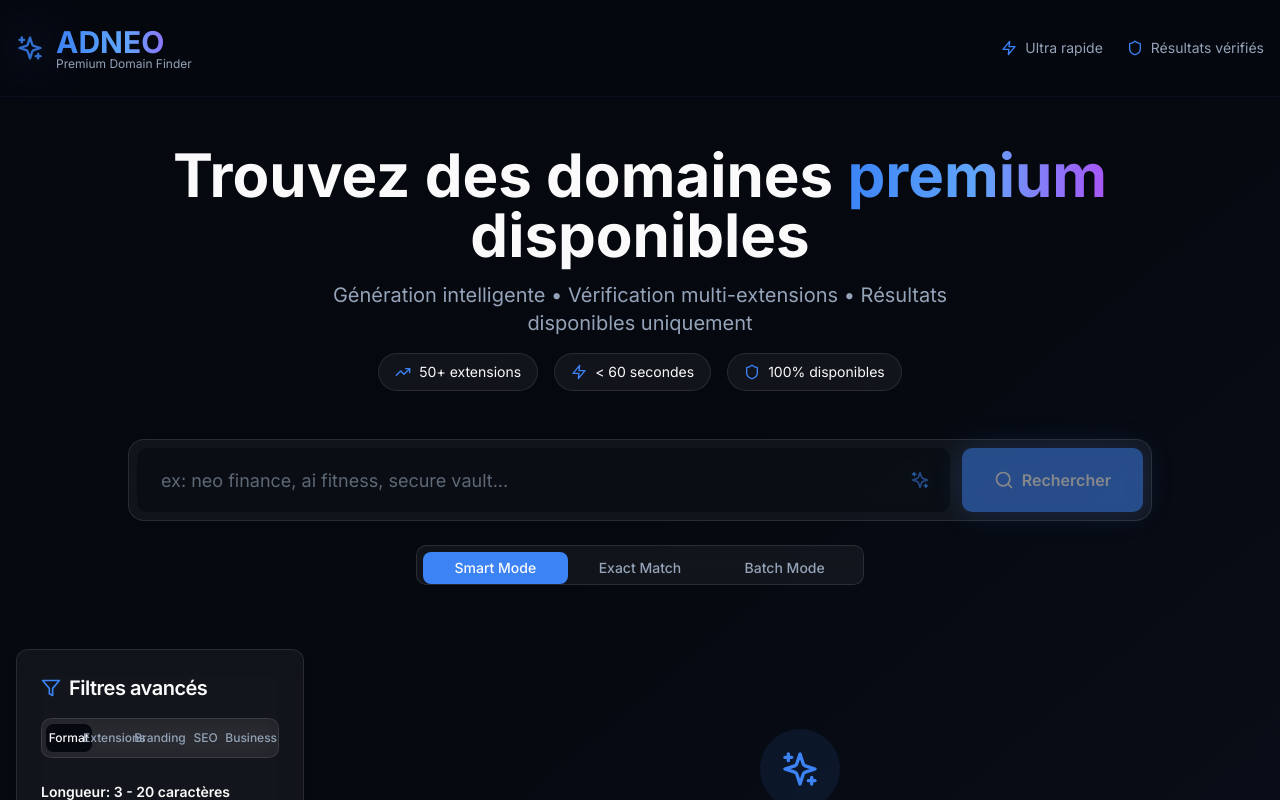
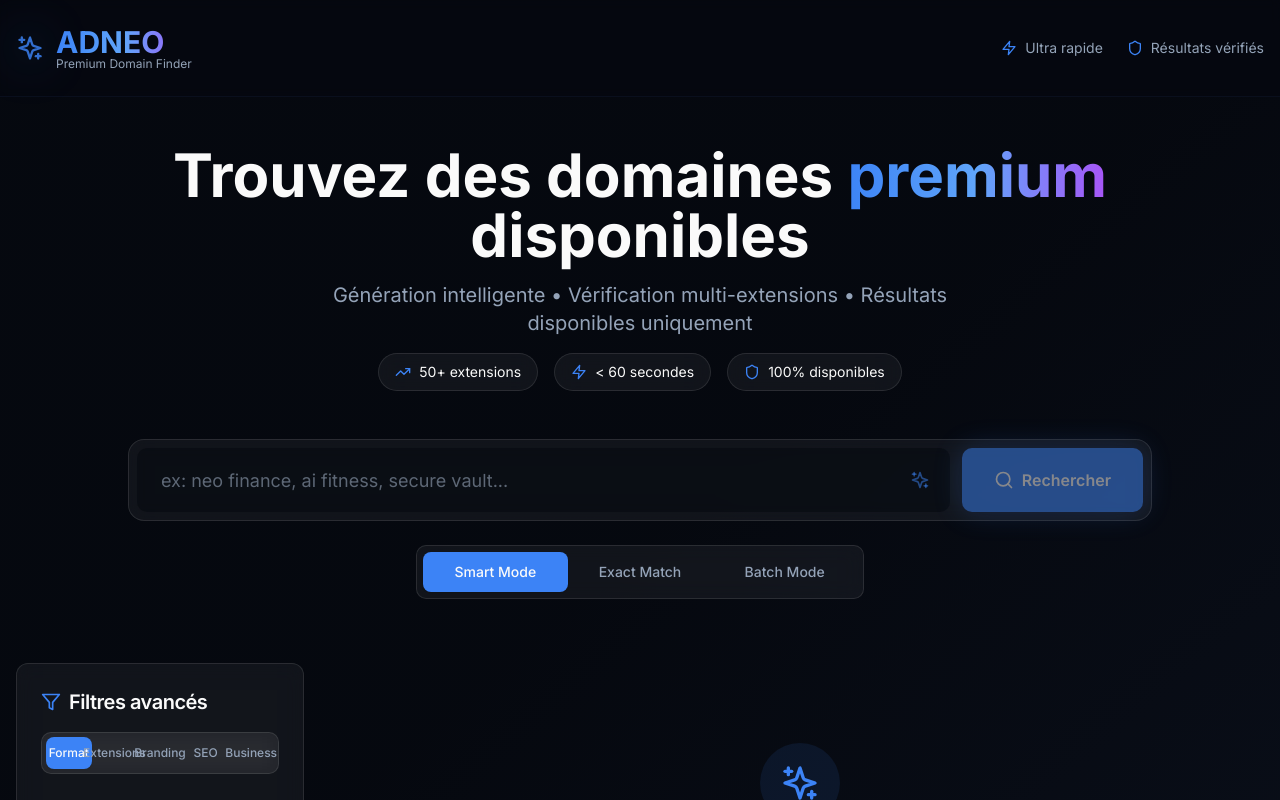
Before and after one commit to helloneovia/adneo, a Next.js app: page / in a window 1280 px wide. Shown: the top 800 px of the page. Built offline with nearby package versions, Linux system fonts and the light colour scheme.

Commit message:
Fix: Improve button centering, fix Branding/Business tabs errors, enhance TabsList design

```diff
--- a/components/filters-panel.tsx
+++ b/components/filters-panel.tsx
@@ -58,15 +58,40 @@ export function FiltersPanel({ onFiltersChange }: FiltersPanelProps) {
       </CardHeader>
       <CardContent>
         <Tabs defaultValue="format" className="w-full">
-          <TabsList className="glass grid w-full grid-cols-5 mb-6">
-            <TabsTrigger value="format" className="text-xs">Format</TabsTrigger>
-            <TabsTrigger value="tlds" className="text-xs">Extensions</TabsTrigger>
-            <TabsTrigger value="branding" className="text-xs">Branding</TabsTrigger>
-            <TabsTrigger value="seo" className="text-xs">SEO</TabsTrigger>
-            <TabsTrigger value="business" className="text-xs">Business</TabsTrigger>
+          <TabsList className="glass grid w-full grid-cols-5 mb-6 h-auto p-1">
+            <TabsTrigger
+              value="format"
+              className="text-xs py-2 data-[state=active]:bg-primary data-[state=active]:text-primary-foreground"
+            >
+              Format
+            </TabsTrigger>
+            <TabsTrigger
+              value="tlds"
+              className="text-xs py-2 data-[state=active]:bg-primary data-[state=active]:text-primary-foreground"
+            >
+              Extensions
+            </TabsTrigger>
+            <TabsTrigger
+              value="branding"
+              className="text-xs py-2 data-[state=active]:bg-primary data-[state=active]:text-primary-foreground"
+            >
+              Branding
+            </TabsTrigger>
+            <TabsTrigger
+              value="seo"
+              className="text-xs py-2 data-[state=active]:bg-primary data-[state=active]:text-primary-foreground"
+            >
+              SEO
+            </TabsTrigger>
+            <TabsTrigger
+              value="business"
+              className="text-xs py-2 data-[state=active]:bg-primary data-[state=active]:text-primary-foreground"
+            >
+              Business
+            </TabsTrigger>
           </TabsList>
 
-          <TabsContent value="format" className="space-y-6">
+          <TabsContent value="format" className="space-y-6 mt-6">
             <div>
               <Label className="text-sm font-semibold mb-3 block">
                 Longueur: {filters.minLength} - {filters.maxLength} caractères
@@ -112,7 +137,7 @@ export function FiltersPanel({ onFiltersChange }: FiltersPanelProps) {
             </div>
           </TabsContent>
 
-          <TabsContent value="tlds" className="space-y-4">
+          <TabsContent value="tlds" className="space-y-4 mt-6">
             <div>
               <Label className="text-sm font-semibold mb-3 block">Catégories rapides</Label>
               <div className="flex flex-wrap gap-2">
@@ -140,12 +165,15 @@ export function FiltersPanel({ onFiltersChange }: FiltersPanelProps) {
                   <Badge
                     key={tld}
                     variant="secondary"
-                    className="glass cursor-pointer hover:bg-primary/20 transition-colors group"
+                    className="glass cursor-pointer hover:bg-primary/20 transition-colors group flex items-center gap-1"
                   >
                     {tld}
                     <X
-                      className="ml-1.5 h-3 w-3 opacity-0 group-hover:opacity-100 transition-opacity"
-                      onClick={() => toggleTld(tld)}
+                      className="h-3 w-3 opacity-0 group-hover:opacity-100 transition-opacity cursor-pointer"
+                      onClick={(e) => {
+                        e.stopPropagation();
+                        toggleTld(tld);
+                      }}
                     />
                   </Badge>
                 ))}
@@ -170,7 +198,7 @@ export function FiltersPanel({ onFiltersChange }: FiltersPanelProps) {
             </div>
           </TabsContent>
 
-          <TabsContent value="branding" className="space-y-6">
+          <TabsContent value="branding" className="space-y-6 mt-6">
             <div>
               <Label className="text-sm font-semibold mb-3 block">
                 Score de brandabilité minimum: {filters.minBrandScore}/30
@@ -187,7 +215,7 @@ export function FiltersPanel({ onFiltersChange }: FiltersPanelProps) {
             <div>
               <Label className="text-sm font-semibold mb-2 block">Style</Label>
               <Select value={filters.style} onValueChange={(v) => updateFilter("style", v)}>
-                <SelectTrigger className="glass">
+                <SelectTrigger className="glass w-full">
                   <SelectValue placeholder="Tous les styles" />
                 </SelectTrigger>
                 <SelectContent>
@@ -202,7 +230,7 @@ export function FiltersPanel({ onFiltersChange }: FiltersPanelProps) {
             </div>
           </TabsContent>
 
-          <TabsContent value="seo" className="space-y-4">
+          <TabsContent value="seo" className="space-y-4 mt-6">
             <div className="p-4 glass rounded-lg">
               <p className="text-sm text-muted-foreground">
                 Les filtres SEO seront appliqués automatiquement selon les mots-clés de recherche.
@@ -210,11 +238,11 @@ export function FiltersPanel({ onFiltersChange }: FiltersPanelProps) {
             </div>
           </TabsContent>
 
-          <TabsContent value="business" className="space-y-4">
+          <TabsContent value="business" className="space-y-4 mt-6">
             <div>
               <Label className="text-sm font-semibold mb-2 block">Catégorie</Label>
               <Select value={filters.category} onValueChange={(v) => updateFilter("category", v)}>
-                <SelectTrigger className="glass">
+                <SelectTrigger className="glass w-full">
                   <SelectValue placeholder="Toutes les catégories" />
                 </SelectTrigger>
                 <SelectContent>
@@ -231,7 +259,7 @@ export function FiltersPanel({ onFiltersChange }: FiltersPanelProps) {
             <div>
               <Label className="text-sm font-semibold mb-2 block">Ton</Label>
               <Select value={filters.tone} onValueChange={(v) => updateFilter("tone", v)}>
-                <SelectTrigger className="glass">
+                <SelectTrigger className="glass w-full">
                   <SelectValue placeholder="Tous les tons" />
                 </SelectTrigger>
                 <SelectContent>
--- a/components/search-form.tsx
+++ b/components/search-form.tsx
@@ -68,14 +68,23 @@ export function SearchForm({ onSearch, isLoading }: SearchFormProps) {
 
       <div className="flex justify-center">
         <Tabs value={mode} onValueChange={(v) => setMode(v as typeof mode)} className="w-full max-w-md">
-          <TabsList className="glass w-full grid grid-cols-3 p-1.5">
-            <TabsTrigger value="smart" className="data-[state=active]:bg-primary data-[state=active]:text-primary-foreground">
+          <TabsList className="glass w-full grid grid-cols-3 p-1.5 h-auto">
+            <TabsTrigger
+              value="smart"
+              className="py-2.5 data-[state=active]:bg-primary data-[state=active]:text-primary-foreground transition-all"
+            >
               Smart Mode
             </TabsTrigger>
-            <TabsTrigger value="exact" className="data-[state=active]:bg-primary data-[state=active]:text-primary-foreground">
+            <TabsTrigger
+              value="exact"
+              className="py-2.5 data-[state=active]:bg-primary data-[state=active]:text-primary-foreground transition-all"
+            >
               Exact Match
             </TabsTrigger>
-            <TabsTrigger value="batch" className="data-[state=active]:bg-primary data-[state=active]:text-primary-foreground">
+            <TabsTrigger
+              value="batch"
+              className="py-2.5 data-[state=active]:bg-primary data-[state=active]:text-primary-foreground transition-all"
+            >
               Batch Mode
             </TabsTrigger>
           </TabsList>
```
